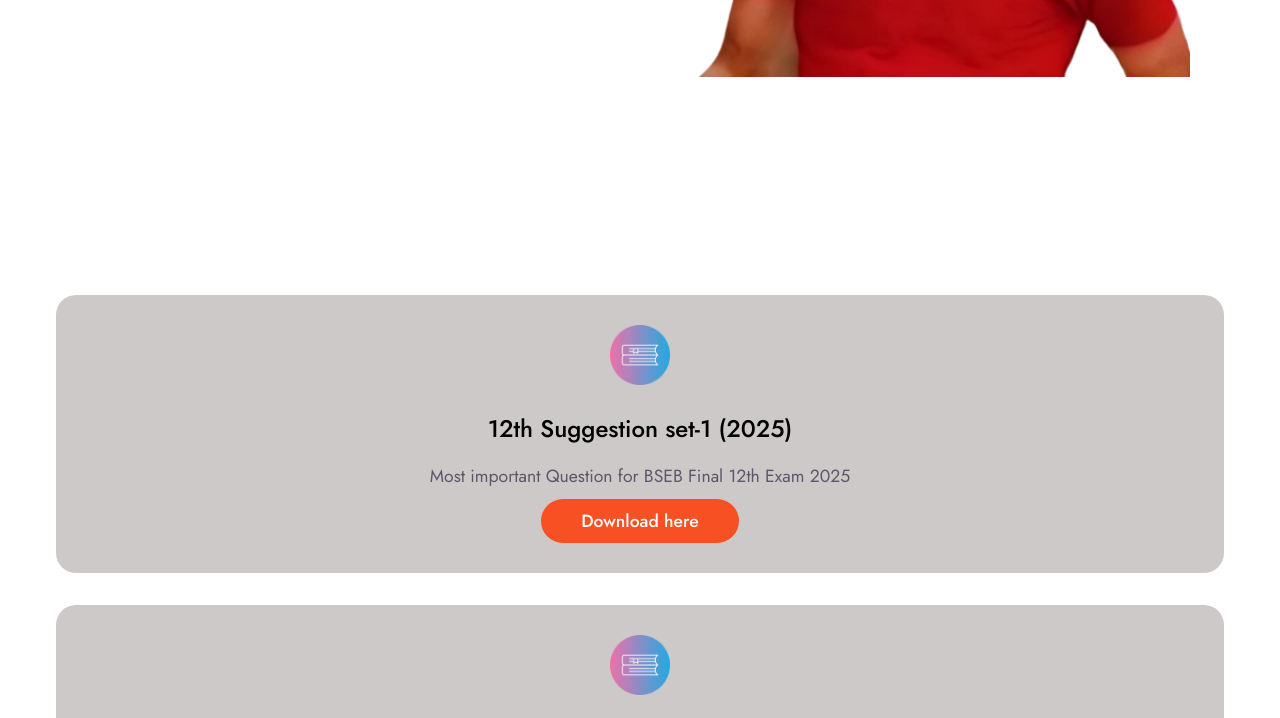
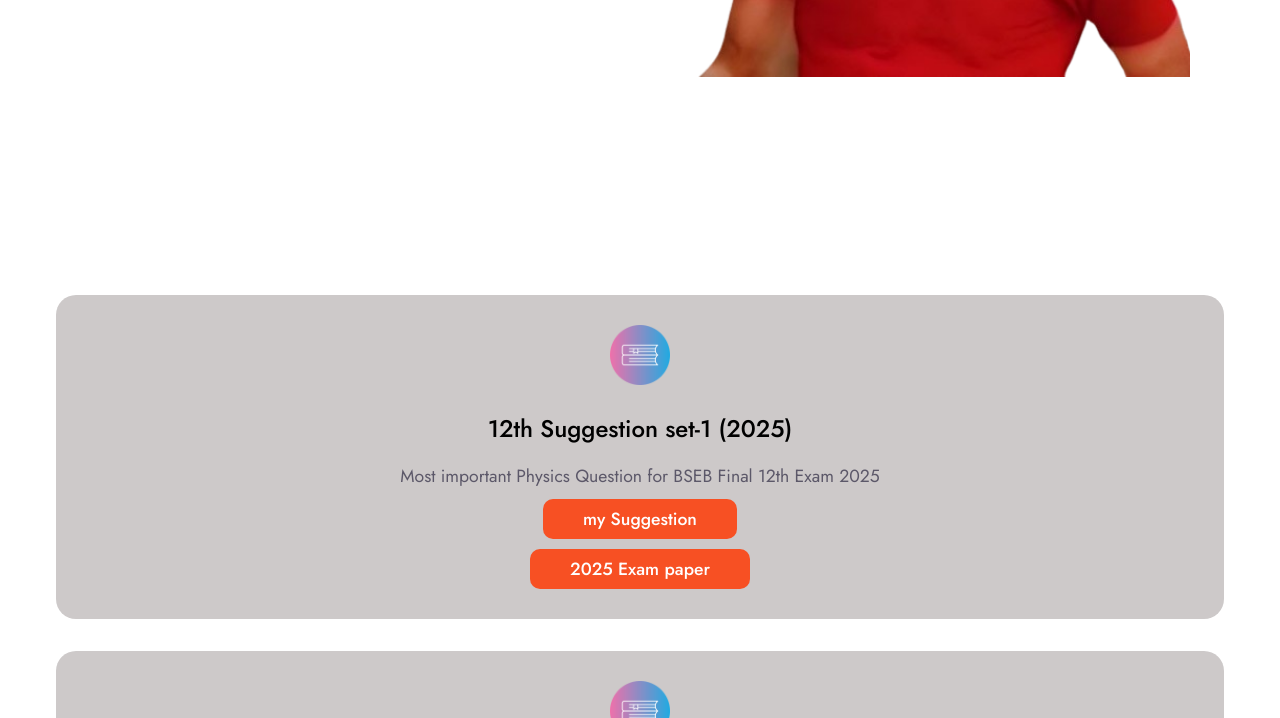
Before and after one commit to online-we/unique-physics-class-Banka, a plain HTML site: page index.html in a window 1280 px wide. Shown: the part 611-1329 px from the top of the page. Drawn offline with nearby package versions, Linux system fonts and the light colour scheme.

Commit message:
made some changes in buttons

```diff
--- a/index.html
+++ b/index.html
@@ -43,7 +43,7 @@
         <div class="home-text">
             <h1>Hello Champions</h1>
             <h3> Unique Physics Classes , Banka </h3>
-            <h5>Learn 11th & 12th Physics in <span> Hindi+English Medium (Bihar Board Final Exam ) </span>  </h5>
+            <h5>Learn 11th & 12th Physics in <span> हिन्दी+English Medium (Bihar Board Final Exam ) </span>  </h5>
             <p>+ Hindi Subject class Notes FREE</p>
             <p>+ Extra Doubts classes FREE</p>
             <P>+ Chapter-wise Numerical Solution </P>
@@ -71,8 +71,14 @@
                     <img src="./css/book2.png" alt="">
                 </div>
                 <h3>12th Suggestion set-1 (2025) </h3>
-                <p>Most important Question for BSEB Final 12th Exam 2025</p>
-                <a href="./css/suggestion1.pdf" class="btn">Download here</a>
+                <p>Most important Physics Question for BSEB Final 12th Exam 2025</p>
+                <div>
+                  <a href="./css/suggestion1.pdf" class="btn">my Suggestion</a>
+                </div>
+
+                <div>
+                  <a href="#" class="btn1">2025 Exam paper</a>
+                </div>
 
             </div>
 
@@ -83,6 +89,7 @@
               <h3>10th Science objective PYQS </h3>
               <p>Science subject last year paper's detailed solution , most important MCQS for BSEB 2025 </p>
               <a href="https://youtube.com/playlist?list=PLYl1lFvEgq9BiypmPpGmXo4WKzkiZnEzf&si=zM4v3bcvhuNOSrFm" class="btn">Watch here</a>
+
 
           </div>
 
--- a/style.css
+++ b/style.css
@@ -204,9 +204,22 @@ span{
     font-size: var(--p-font);
     padding: 10px 40px;
     font-weight: 500;
-    line-height: 24px;
-    border-radius: 30px;
-    transition: ease.40s;
+    line-height: 20px;
+    border-radius: 10px;
+    margin-bottom: 10px;
+
+}
+
+.btn1{
+  display: inline-block;
+  color: var(--bg-color);
+  background:var(--main-color);
+  font-size: var(--p-font);
+  padding: 10px 40px;
+  font-weight: 500;
+  line-height: 20px;
+  border-radius: 10px;
+
 }
 
 .btn2{
@@ -240,8 +253,11 @@ span{
 }
 
 .btn:hover{
-    transform:scale(1.1);
     background: #0b59c8;
+}
+
+.btn1:hover{
+  background: #0b59c8;
 }
 
 .contbtn{
```
